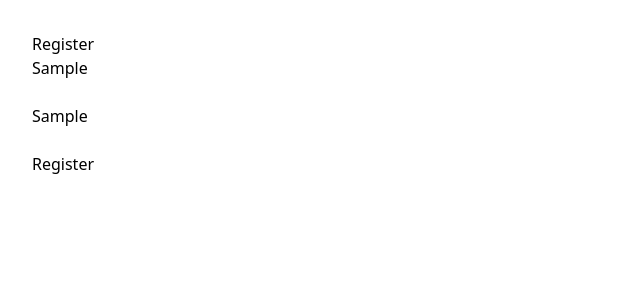
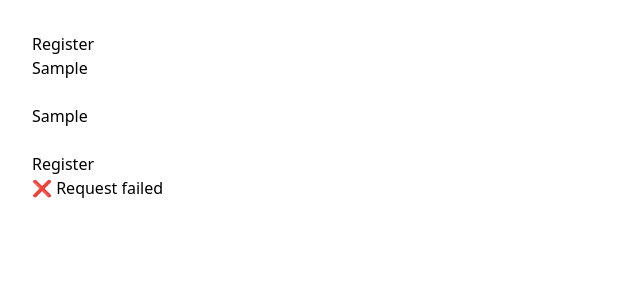
Before and after one commit to ozyaty/vibbly-frontend, a React (Vite) app: page / in a window 1280 px wide. Both pictures are taken after typing "Sample", "Sample" into the empty fields and a click on the button "Register". Shown: the top 300 px of the page, without its empty margins (0-640 px from the left). Built offline with nearby package versions, Linux system fonts and the light colour scheme; no server answers.

Commit message:
Connect register form to backend API

```diff
--- a/src/Register.jsx
+++ b/src/Register.jsx
@@ -1,53 +1,67 @@
 import React, { useState } from 'react';
-import { BASE_URL } from './api';
 
-function Register() {
-  const [username, setUsername] = useState('');
-  const [fullName, setFullName] = useState('');
+const Register = () => {
+  const [formData, setFormData] = useState({
+    username: '',
+    full_name: ''
+  });
   const [message, setMessage] = useState('');
+
+  const handleChange = (e) => {
+    setFormData({ ...formData, [e.target.name]: e.target.value });
+  };
 
   const handleSubmit = async (e) => {
     e.preventDefault();
 
-    const res = await fetch(`${BASE_URL}/users/register`, {
-      method: "POST",
-      headers: { "Content-Type": "application/json" },
+    try {
+      const response = await fetch('https://vibbly-backend-production.up.railway.app/users/register', {
+        method: 'POST',
+        headers: { 'Content-Type': 'application/json' },
         body: JSON.stringify({
-        username,
-        full_name: fullName,
-        avatar_url: "https://example.com/avatar.jpg"  // static avatar for now
-      }),
+          username: formData.username,
+          full_name: formData.full_name
+        })
       });
 
-    const data = await res.json();
+      const data = await response.json();
+
       if (data.success) {
-      setMessage(`✅ Registered as ${data.user.full_name}`);
+        setMessage(`✅ Welcome ${data.user.full_name}!`);
       } else {
-      setMessage(`❌ ${data.error}`);
+        setMessage(`❌ Error: ${data.error}`);
+      }
+    } catch (err) {
+      console.error(err);
+      setMessage('❌ Request failed');
     }
   };
 
   return (
-    <form onSubmit={handleSubmit} style={{ padding: '2rem' }}>
+    <div style={{ padding: '2rem' }}>
       <h2>Register</h2>
+      <form onSubmit={handleSubmit}>
         <input
-        type="text"
+          name="username"
           placeholder="Username"
-        value={username}
-        onChange={(e) => setUsername(e.target.value)}
+          value={formData.username}
+          onChange={handleChange}
           required
-      /><br /><br />
+        />
+        <br /><br />
         <input
-        type="text"
+          name="full_name"
           placeholder="Full Name"
-        value={fullName}
-        onChange={(e) => setFullName(e.target.value)}
+          value={formData.full_name}
+          onChange={handleChange}
           required
-      /><br /><br />
+        />
+        <br /><br />
         <button type="submit">Register</button>
-      <p>{message}</p>
       </form>
+      {message && <p>{message}</p>}
+    </div>
   );
-}
+};
 
 export default Register;
```
Lines whose indentation alone changed are shown as unchanged.
